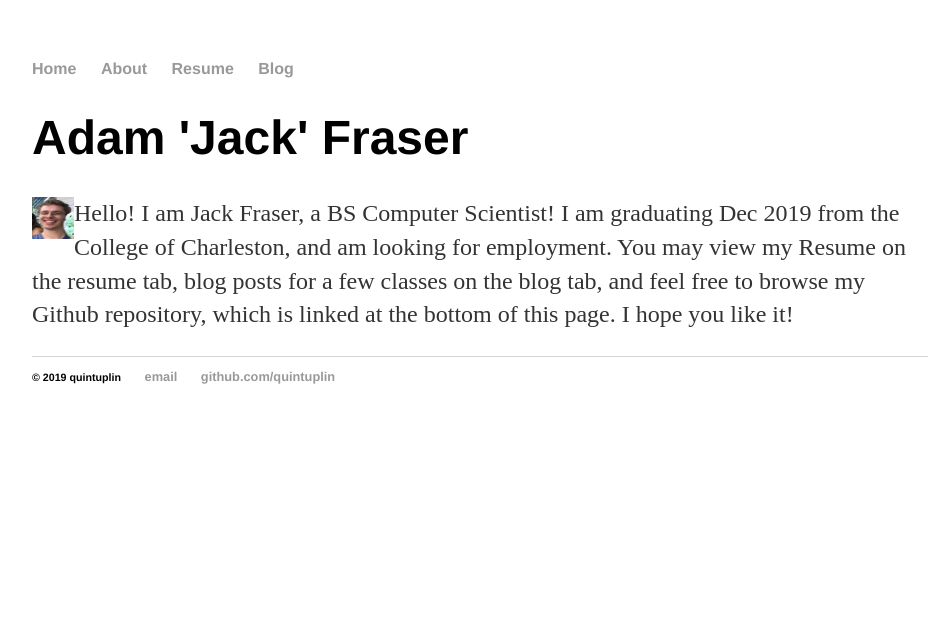
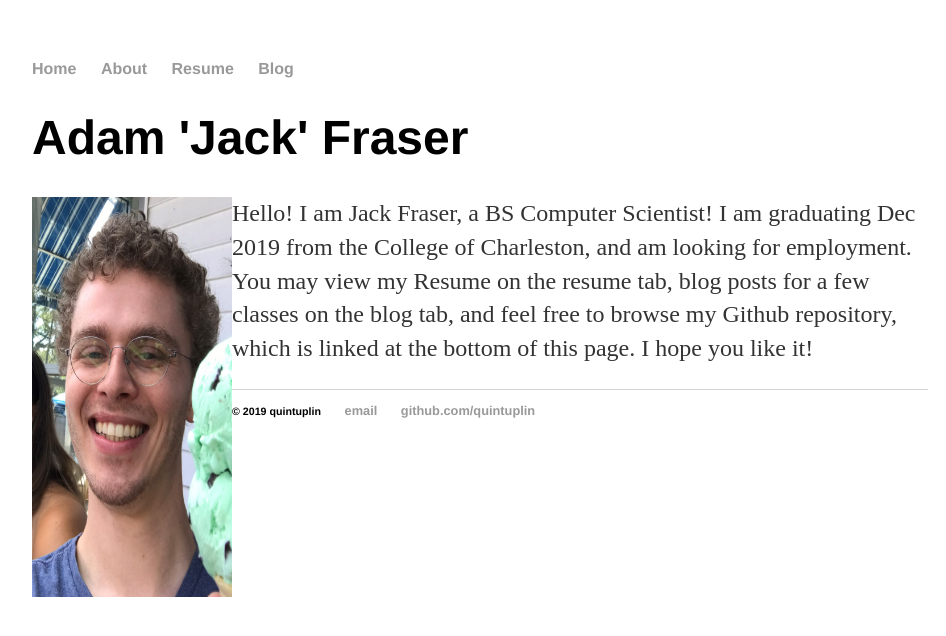
Before and after one commit to Quintuplin/quintuplin.github.io, a Jekyll site: the page built from index.html, in a window 1280 px wide. Shown: the top 636 px of the page, without its empty margins (160-1106 px from the left). Built offline with Jekyll 4.4.1, drawn with Linux system fonts in a browser that asks for light colours.

Commit message:
Update index.html

```diff
--- a/index.html
+++ b/index.html
@@ -5,7 +5,7 @@ title: Jack Fraser
 <div class="blurb">
 	<h1>Adam 'Jack' Fraser</h1>
 
-	<p><img src="assets/IMG_5262.jpg" alt="Me" width="42" height="42" align="left">
+	<p><img src="assets/IMG_5262.jpg" alt="Me" width="200" height="400" align="left">
 	    Hello! I am Jack Fraser, a BS Computer Scientist!
 	    <ln>
 	    I am graduating Dec 2019 from the College of Charleston, and am looking for employment.
```
